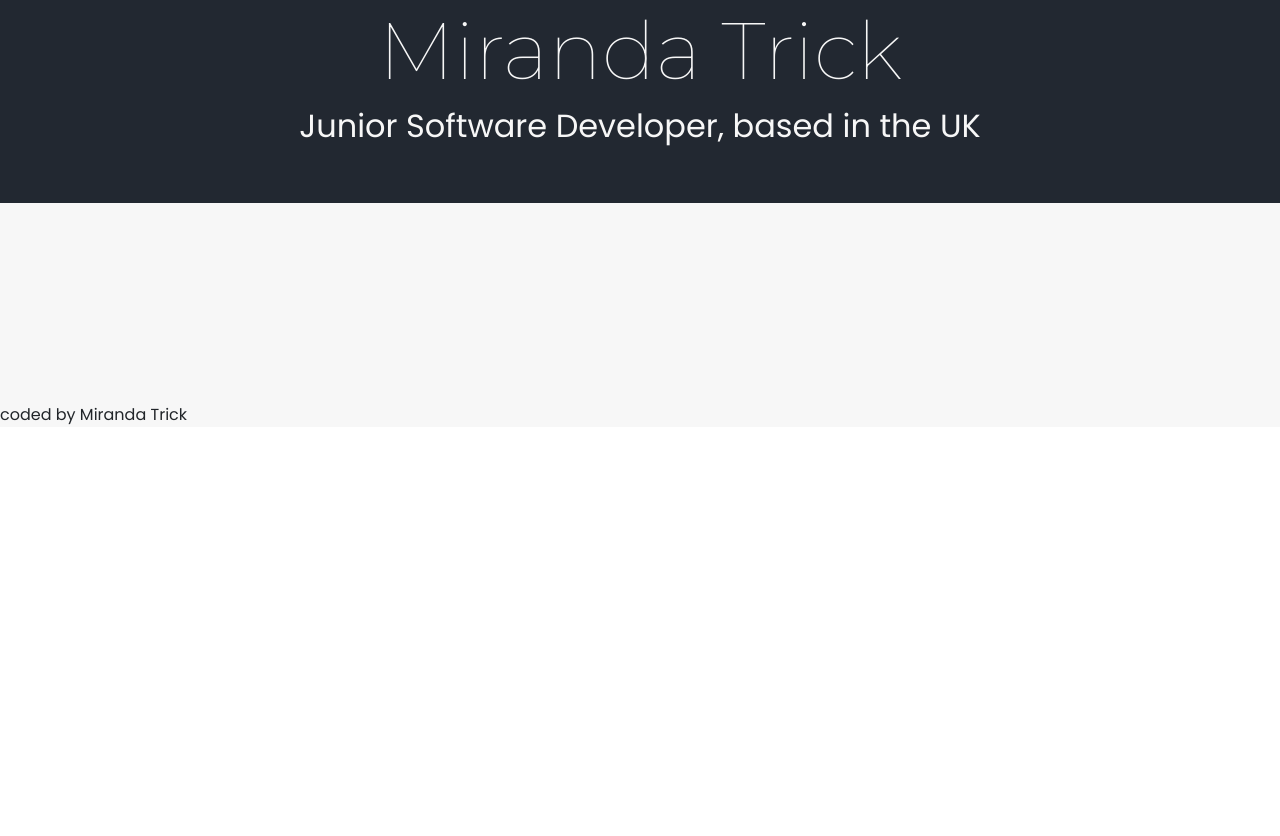
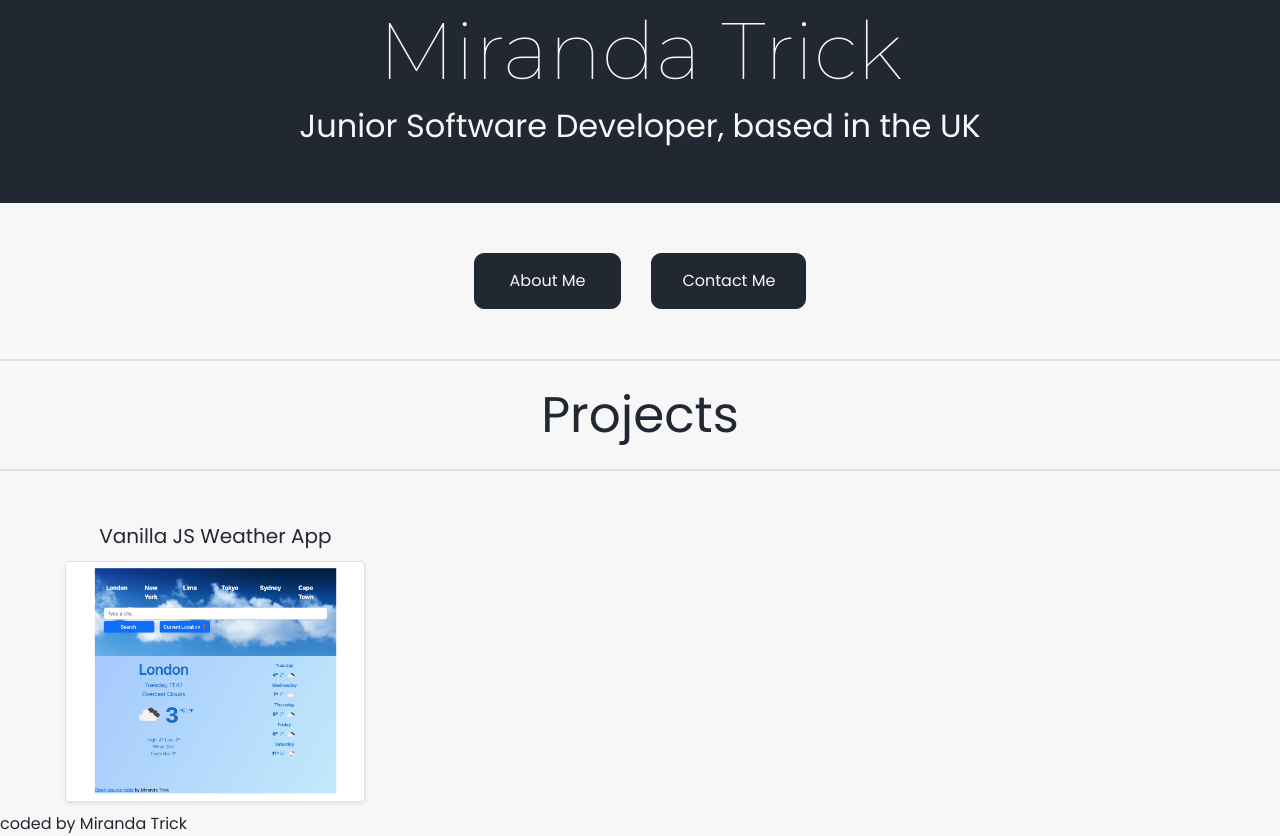
Before and after one commit to MirandaTrick/portfolio-project, a plain HTML site: page index.html in a window 1280 px wide. Shown: the part 279-1115 px from the top of the page. Before the commit the page ends 800 px from the top, so only its background shows below. Drawn offline with nearby package versions, Linux system fonts and the light colour scheme.

Commit message:
added buttons and portfolio

```diff
--- a/index.html
+++ b/index.html
@@ -62,6 +62,28 @@
           Junior Software Developer, based in the UK
         </h2>
       </div>
+      <div class="buttons">
+        <button class="about-button"><a href="/about.html"></a>About Me</button>
+        <button class="contact-button">
+          <a href="/contact.html"></a>Contact Me
+        </button>
+      </div>
+      <h3 class="projects-header border-top border-bottom border-2 p-4">
+        Projects
+      </h3>
+      <div class="row">
+        <div class="col-sm-4 project-sub-head">
+          Vanilla JS Weather App
+          <a href="https://keen-khorana-6bcfb1.netlify.app/" target="blank"
+            ><img
+              src="/images/weather-app.png"
+              alt="weather-app"
+              class="weather-img img-fluid img-thumbnail shadow-sm"
+              width="300"
+            />
+          </a>
+        </div>
+      </div>
       <footer>coded by Miranda Trick</footer>
     </div>
   </body>
--- a/styles.css
+++ b/styles.css
@@ -1,14 +1,20 @@
+:root {
+  --primary-color: #f7f7f7;
+  --accent-color: #222831;
+}
+
 .whole-page {
-  background-color: #f7f7f7;
+  background-color: var(--primary-color);
   font-family: "Poppins", sans-serif;
   font-weight: 100;
+  color: var(--accent-color);
 }
 .header {
-  margin: 200px auto;
+  margin: 200px auto 50px;
   text-align: center;
   display: block;
-  color: #f7f7f7;
-  background-color: #222831;
+  color: var(--primary-color);
+  background-color: var(--accent-color);
   padding: 50px;
 }
 .hi-header {
@@ -21,3 +27,37 @@
 .navbar-brand {
   font-family: "Montserrat", sans-serif;
 }
+.projects-header {
+  display: block;
+  font-size: 50px;
+  text-align: center;
+  margin: 50px 0px;
+}
+.project-sub-head {
+  text-align: center;
+  font-size: 20px;
+  margin-left: 10px;
+}
+.weather-img {
+  margin: 10px;
+  border-radius: 4;
+}
+.buttons {
+  display: flex;
+  justify-content: center;
+}
+.contact-button {
+  background-color: var(--accent-color);
+  color: var(--primary-color);
+  margin-left: 30px;
+  border-radius: 10px;
+  padding: 15px 30px;
+  border: 1px solid var(--accent-color);
+}
+.about-button {
+  background-color: var(--accent-color);
+  color: var(--primary-color);
+  border-radius: 10px;
+  padding: 15px 35px;
+  border: 1px solid var(--accent-color);
+}
```
Also changed, not shown: images/weather-app.png (added), 1 other file.
